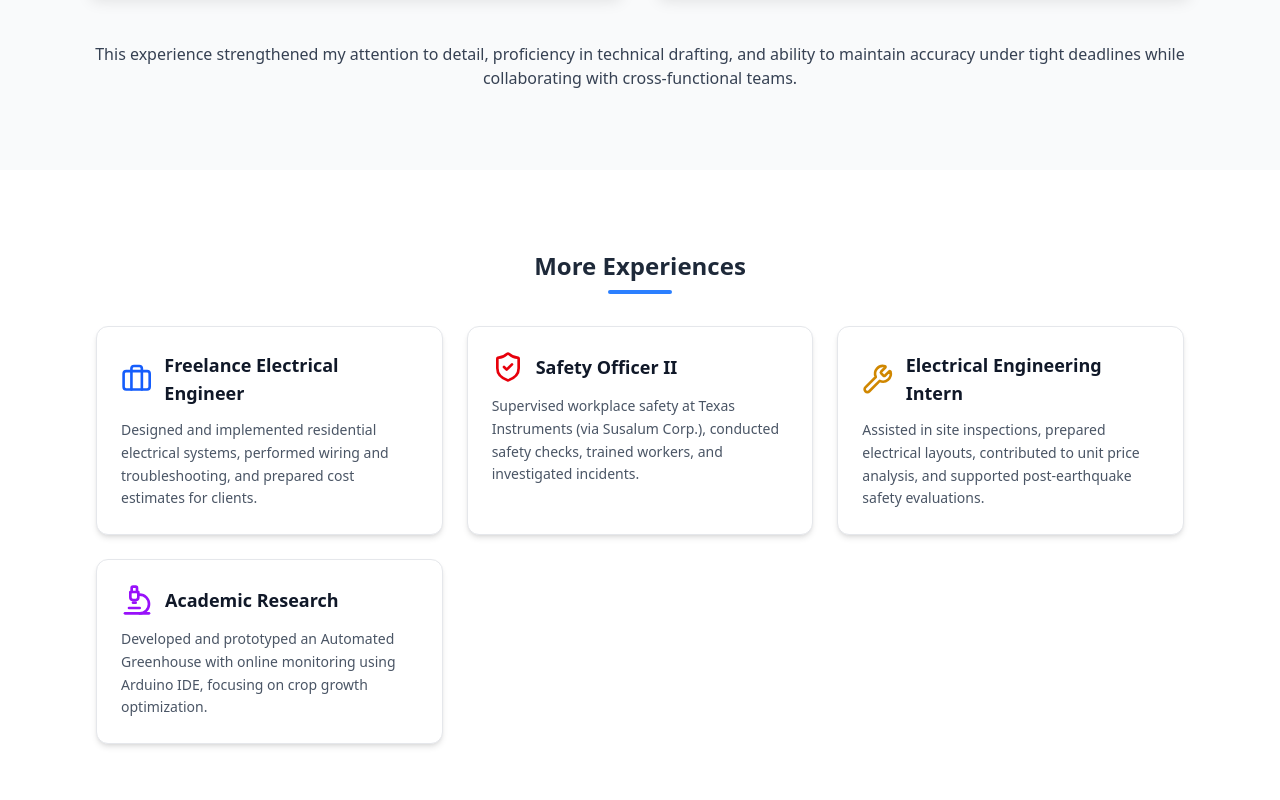
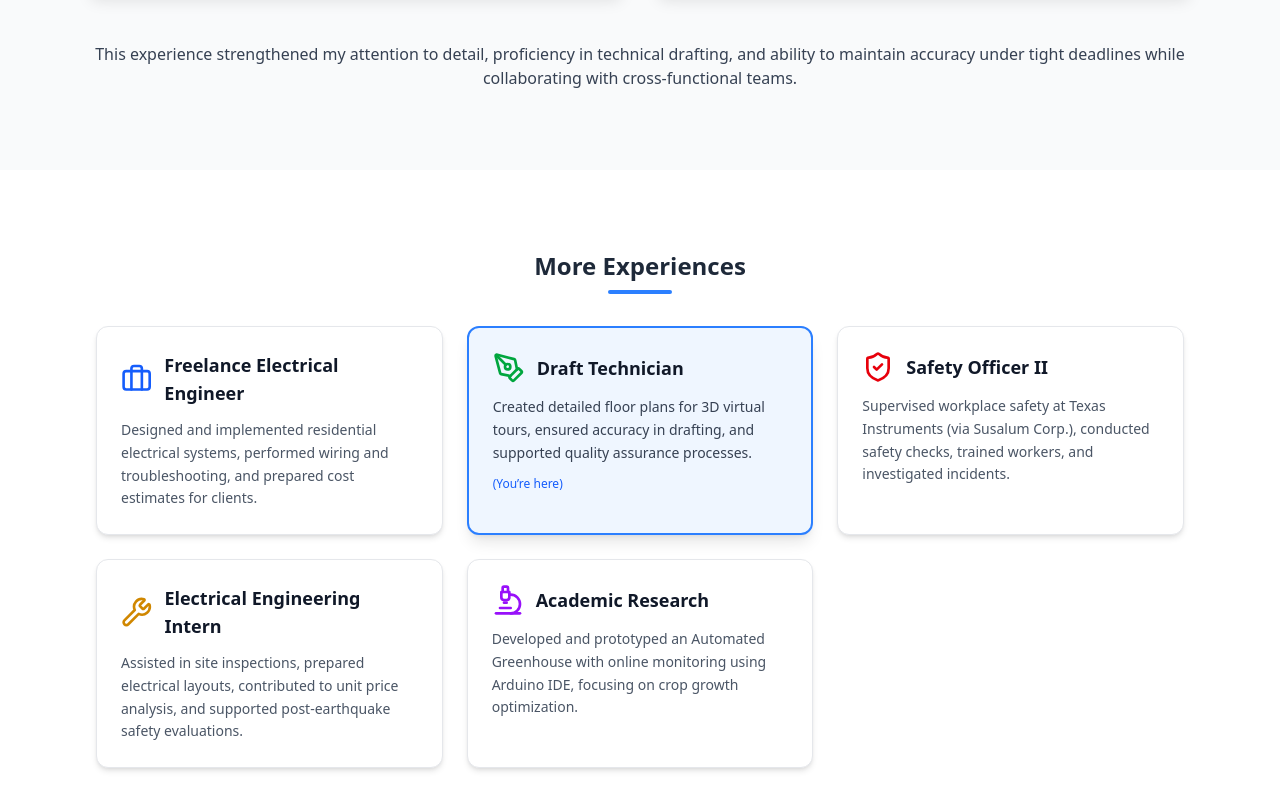
Before and after one commit to corvuscorax-bit/portfolio, a React (Vite) app: page /experience-3 in a window 1280 px wide. Shown: the part 1283-2083 px from the top of the page. Before the commit the page ends 2059 px from the top, so only its background shows below. Built offline with nearby package versions, Linux system fonts and the light colour scheme.

Commit message:
experience page card will be highlighted

```diff
--- a/src/components/ExperiencePages.jsx
+++ b/src/components/ExperiencePages.jsx
@@ -58,9 +58,30 @@ export default function ExperiencePages() {
 
       {/* Grid of Cards */}
       <div className="grid grid-cols-1 sm:grid-cols-2 md:grid-cols-3 gap-6">
-        {projects
-          .filter((proj) => proj.link !== location.pathname) // Hide current page
-          .map((proj) => (
+        {projects.map((proj) => {
+          const isActive = proj.link === location.pathname;
+
+          return isActive ? (
+            // Active (highlighted, not clickable)
+            <div
+              key={proj.id}
+              className="block bg-blue-50 border-2 border-blue-500 rounded-xl p-6 shadow-lg transform transition duration-200"
+            >
+              <div className="flex items-center gap-3 mb-3">
+                {proj.icon}
+                <h2 className="text-lg font-semibold text-gray-900">
+                  {proj.title}
+                </h2>
+              </div>
+              <p className="text-sm text-gray-700 leading-relaxed">
+                {proj.desc}
+              </p>
+              <span className="mt-3 inline-block text-xs font-medium text-blue-600">
+                (You’re here)
+              </span>
+            </div>
+          ) : (
+            // Normal clickable card
             <Link
               key={proj.id}
               to={proj.link}
@@ -76,7 +97,8 @@ export default function ExperiencePages() {
                 {proj.desc}
               </p>
             </Link>
-          ))}
+          );
+        })}
       </div>
     </div>
   );
```
